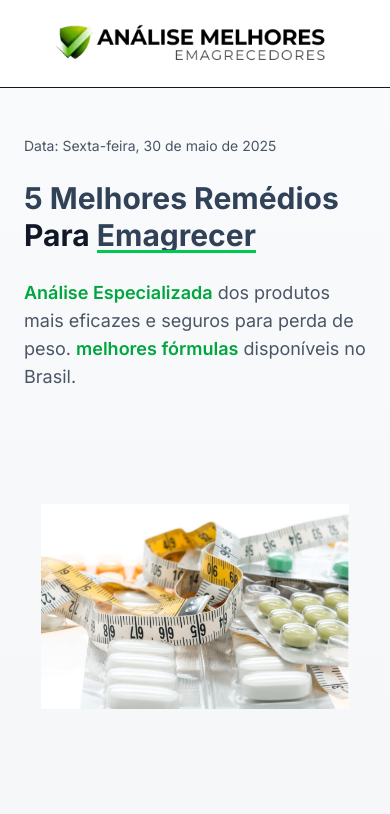
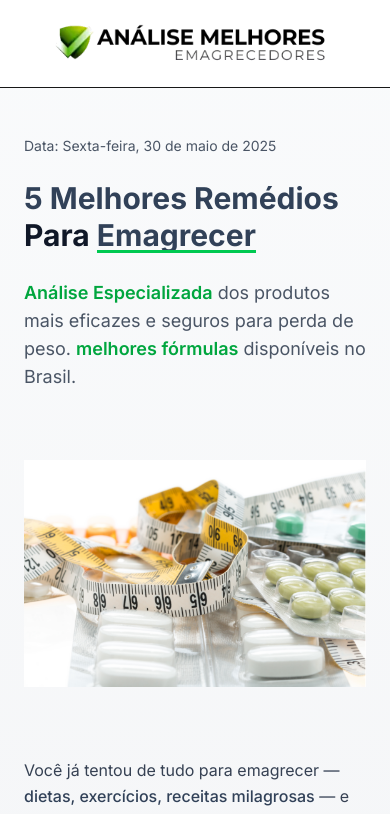
Before and after one commit to julianoleite90/emagrecedores, a Next.js app: page / in a window 390 px wide. Shown: the top 814 px of the page. Built offline with nearby package versions, Linux system fonts and the light colour scheme.

Commit message:
fix: optimize mobile image dimensions and spacing in HeroSection

```diff
--- a/src/components/HeroSection.tsx
+++ b/src/components/HeroSection.tsx
@@ -35,7 +35,7 @@ const HeroSection = () => {
             </div>
 
             {/* Subtítulo com destaque */}
-            <div className="text-lg text-gray-600 mb-4">
+            <div className="text-lg text-gray-600 mb-2">
               <span className="text-green-600 font-semibold">Análise Especializada</span>{' '}
               dos produtos mais eficazes e seguros para perda de peso.{' '}
               <span className="text-green-600 font-semibold">melhores fórmulas</span>{' '}
@@ -43,7 +43,7 @@ const HeroSection = () => {
             </div>
 
             {/* Imagem em mobile */}
-            <div className="block lg:hidden relative h-[400px] w-[90%] mx-auto mb-4">
+            <div className="block lg:hidden relative h-[350px] w-full px-4 mb-2">
               <Image
                 src="/novocomparativo.png"
                 alt="Remédios para emagrecer"
```
